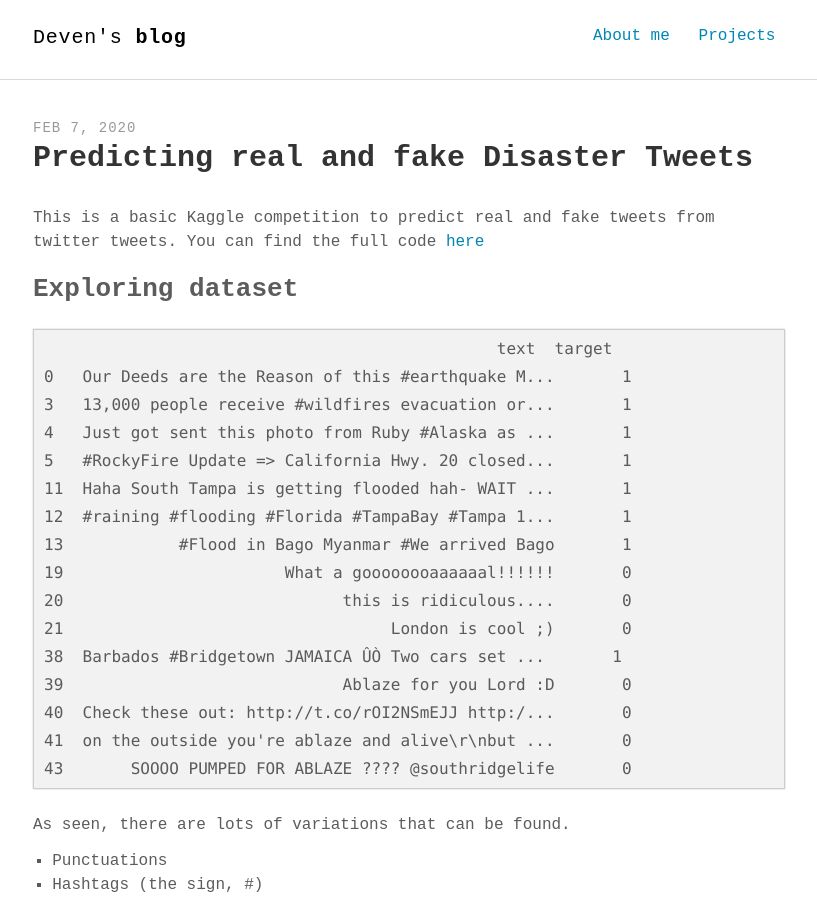
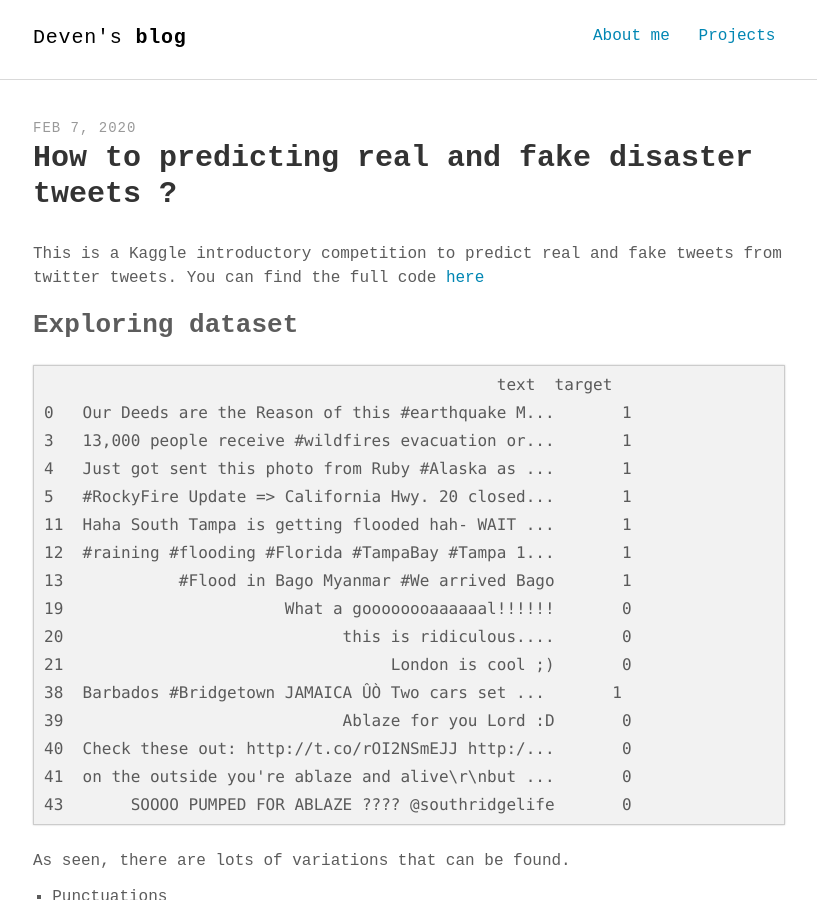
Before and after one commit to devennn/devennn.github.io, a Jekyll site: the page built from _posts/2020-02-07-kaggle-disaster-tweets.md, in a window 1280 px wide and 900 px high. Shown: the whole window, without its empty margins (231-1048 px from the left). Built offline with Jekyll 4.4.1, drawn with Linux system fonts in a browser that asks for light colours; some web fonts are replaced.

Commit message:
update title

````diff
--- a/_posts/2020-02-07-kaggle-disaster-tweets.md
+++ b/_posts/2020-02-07-kaggle-disaster-tweets.md
@@ -1,9 +1,9 @@
 ---
-title: Predicting real and fake Disaster Tweets
+title: How to predicting real and fake disaster tweets ?
 layout: post
 ---
 
-This is a basic Kaggle competition to predict real and fake tweets from twitter tweets. You can find the full code [here](https://github.com/devennn/Programming-Challenge/blob/master/kaggle-submission/disaster-tweets/main_v2.ipynb)
+This is a Kaggle introductory competition to predict real and fake tweets from twitter tweets. You can find the full code [here](https://github.com/devennn/Programming-Challenge/blob/master/kaggle-submission/disaster-tweets/main_v2.ipynb)
 
 ## Exploring dataset
 ```
````
Also changed, not shown: _posts/2020-02-16-Basic-LSTM-and-example.md (+1 -1 lines).
